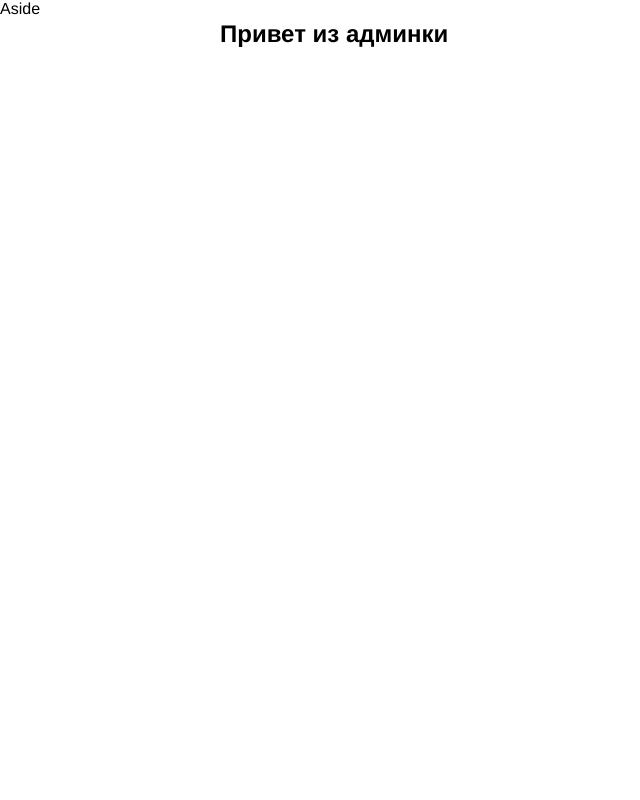
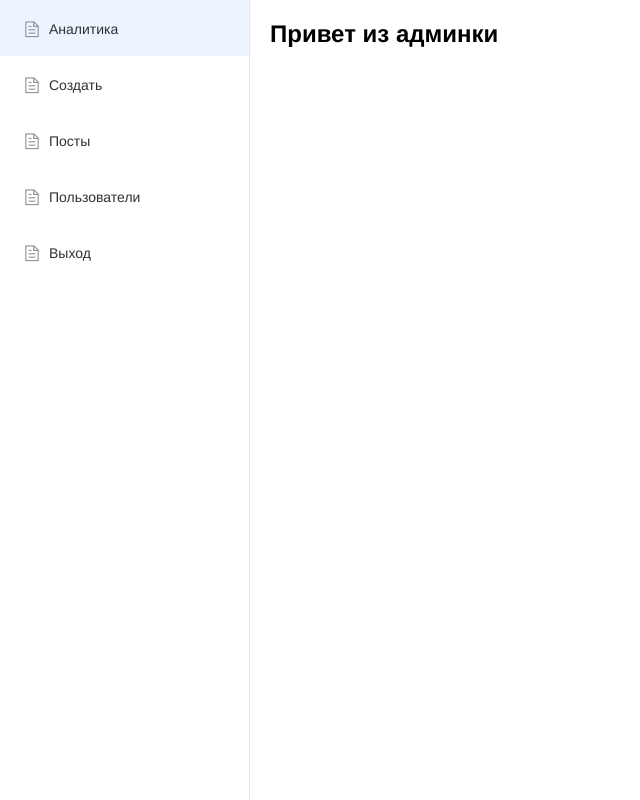
Before and after one commit to dm1annem/test_nuxt_blog, a Nuxt app: page /admin in a window 1280 px wide. Shown: the whole page, without its empty margins (0-640 px from the left). Built offline with nearby package versions, Linux system fonts and the light colour scheme.

Commit message:
начал разработку компонента Aside

```diff
--- /dev/null
+++ b/components/admin/Aside.vue
@@ -0,0 +1,37 @@
+<template>
+
+  <el-menu
+    :style="{height: '100%'}"
+    default-active="2"
+    router
+    >
+
+    <el-menu-item index="/admin">
+        <i class="el-icon-document"></i>
+        <span>Аналитика</span>
+    </el-menu-item>
+
+    <el-menu-item index="/admin/create">
+        <i class="el-icon-document"></i>
+        <span>Создать</span>
+    </el-menu-item>
+
+    <el-menu-item index="/admin/list">
+        <i class="el-icon-document"></i>
+        <span>Посты</span>
+    </el-menu-item>
+
+    <el-menu-item index="/admin/user">
+        <i class="el-icon-document"></i>
+        <span>Пользователи</span>
+    </el-menu-item>
+
+    <el-menu-item index="/admin/logout">
+        <i class="el-icon-document"></i>
+        <span>Выход</span>
+    </el-menu-item>
+
+  </el-menu>
+
+
+</template>
--- a/layouts/admin.vue
+++ b/layouts/admin.vue
@@ -2,7 +2,9 @@
     <div class="wrap">
 
         <el-container :style="{height: '100%'}">
-            <el-aside width="200px">Aside</el-aside>
+            <el-aside width="250px">
+                <app-aside/>
+            </el-aside>
             <el-main>
                 <nuxt/>
             </el-main>
@@ -13,7 +15,11 @@
 </template>
 
 <script>
+import AppAside from '@/components/admin/Aside.vue'
 export default {
+    components:{
+        AppAside
+    }
 
 }
 </script>
```
